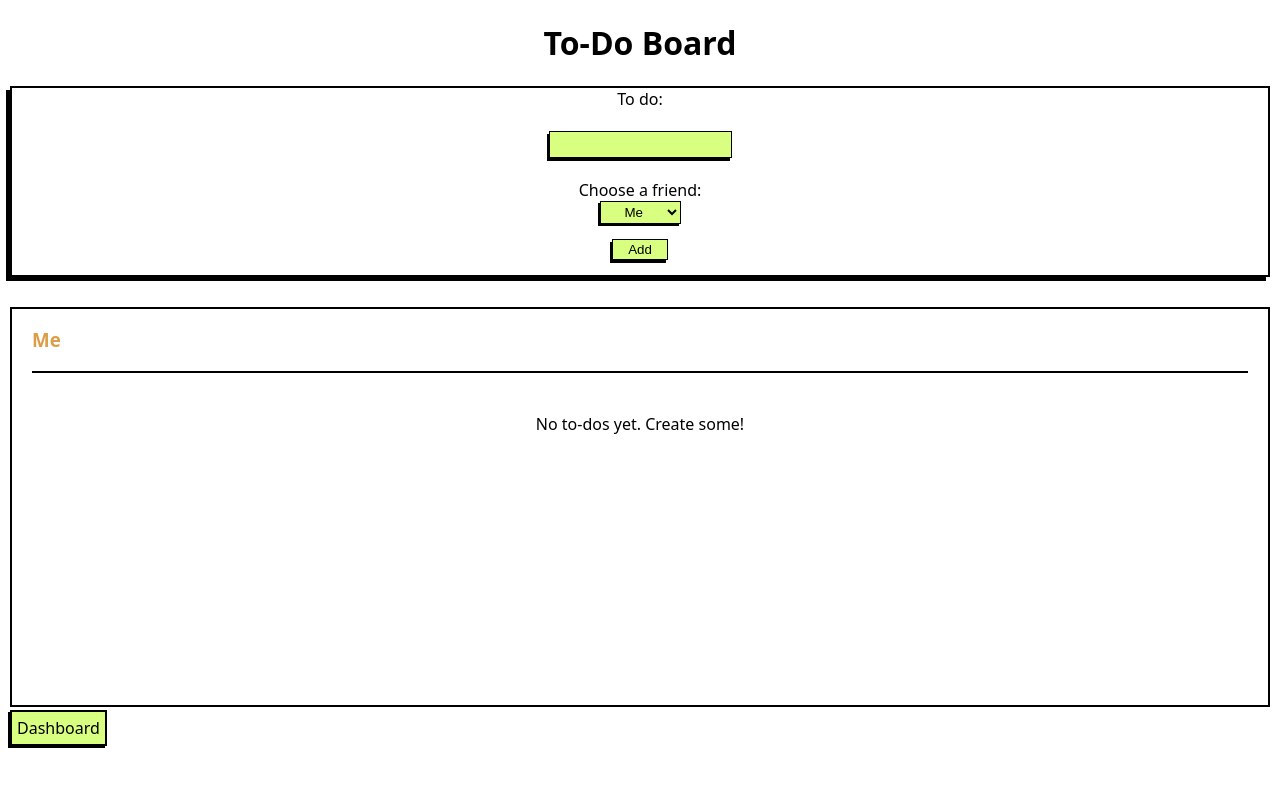
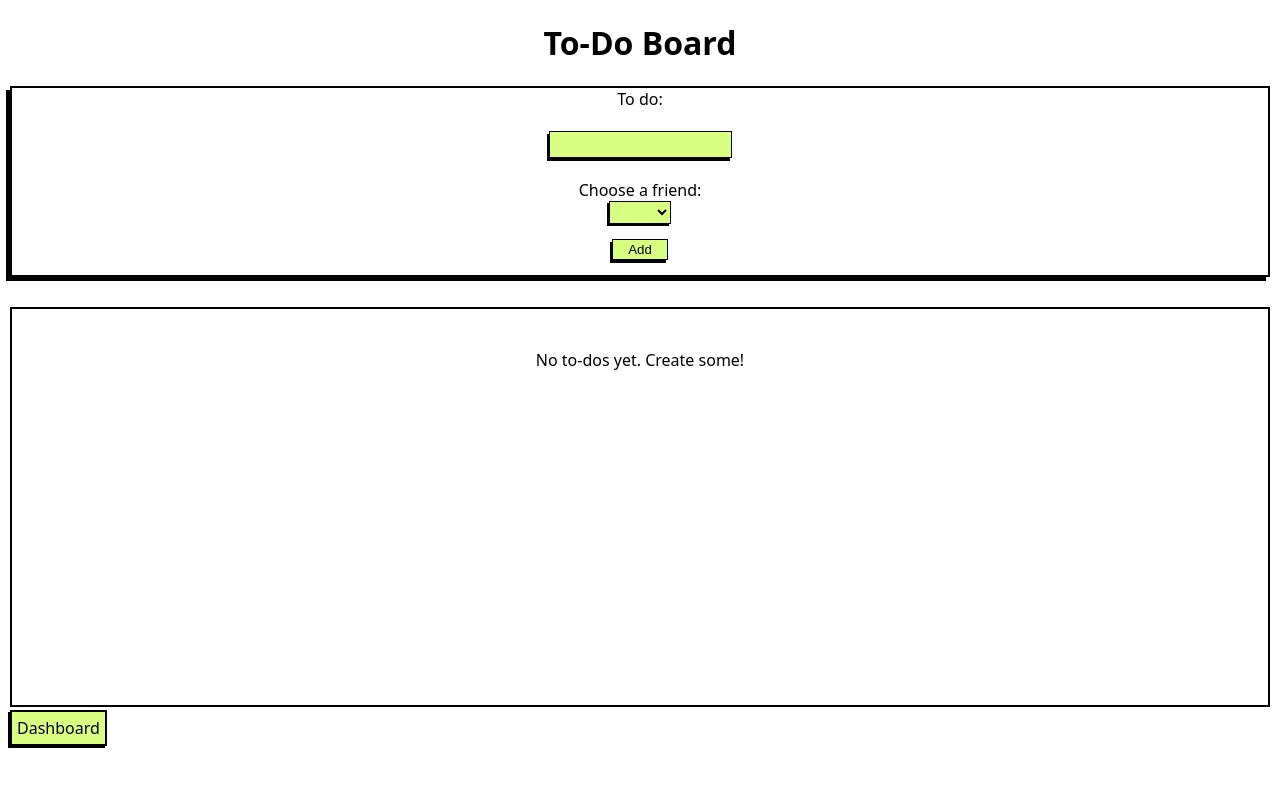
Before and after one commit to supernova-97/Capstone-Project, a Next.js app: page /to-do in a window 1280 px wide. Shown: the top 786 px of the page. Built offline with nearby package versions, Linux system fonts and the light colour scheme.

Commit message:
same name can be rendered multiple times

```diff
--- a/components/List/index.js
+++ b/components/List/index.js
@@ -15,8 +15,8 @@ function List({ toDos, onDeleteToDo, tripData }) {
   return (
     <>
       <ListWrapper>
-        {friends.map((friend) => (
-          <StyledSection key={friend}>
+        {friends.map((friend, index) => (
+          <StyledSection key={index}>
             <SectionHeading>{friend}</SectionHeading>
             <ul>
               {toDos.map((toDo) => {
--- a/components/NewTrip/index.js
+++ b/components/NewTrip/index.js
@@ -11,7 +11,7 @@ function NewTrip({ onAddToDo, tripData, setTripData }) {
   let toDoInput = { todo: "" };
   const toDoInputRef = useRef(null);
   const [step, setStep] = useState(true);
-  console.log("tripDataWho:", tripData.who);
+
   const router = useRouter();
 
   function handleSubmit(e) {
@@ -40,7 +40,7 @@ function NewTrip({ onAddToDo, tripData, setTripData }) {
 
   function separateFriends(who) {
     let separatedArray = ["Me", ...who.split(", ")];
-    console.log(separatedArray);
+
     return separatedArray;
   }
 
--- a/pages/_app.js
+++ b/pages/_app.js
@@ -6,13 +6,12 @@ import { uid } from "uid";
 export default function App({ Component, pageProps }) {
   const [toDos, setToDos] = useState([]);
   const [tripData, setTripData] = useState({
-    name: "Camping",
-    where: "Denmark",
-    when: "2023-05-06",
-    who: ["Me"],
+    name: "",
+    where: "",
+    when: "",
+    who: [],
   });
   const [selectedFriend, setSelectedFriend] = useState("Me");
-  console.log("selectedFriend:", selectedFriend);
 
   function handleAddToDo(item) {
     setToDos((toDos) => [
```
